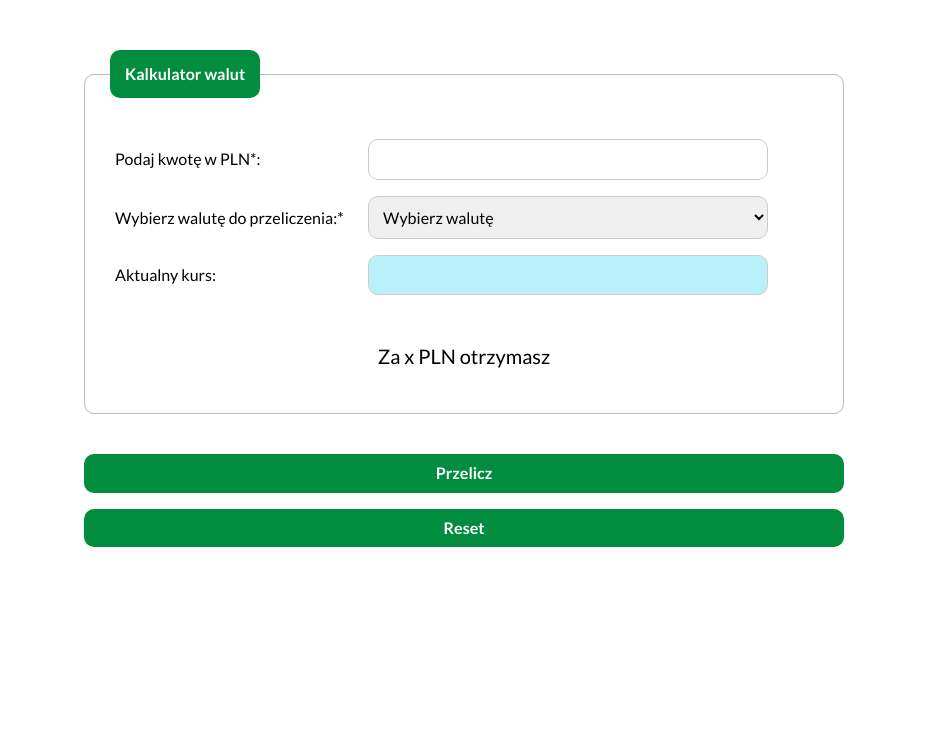
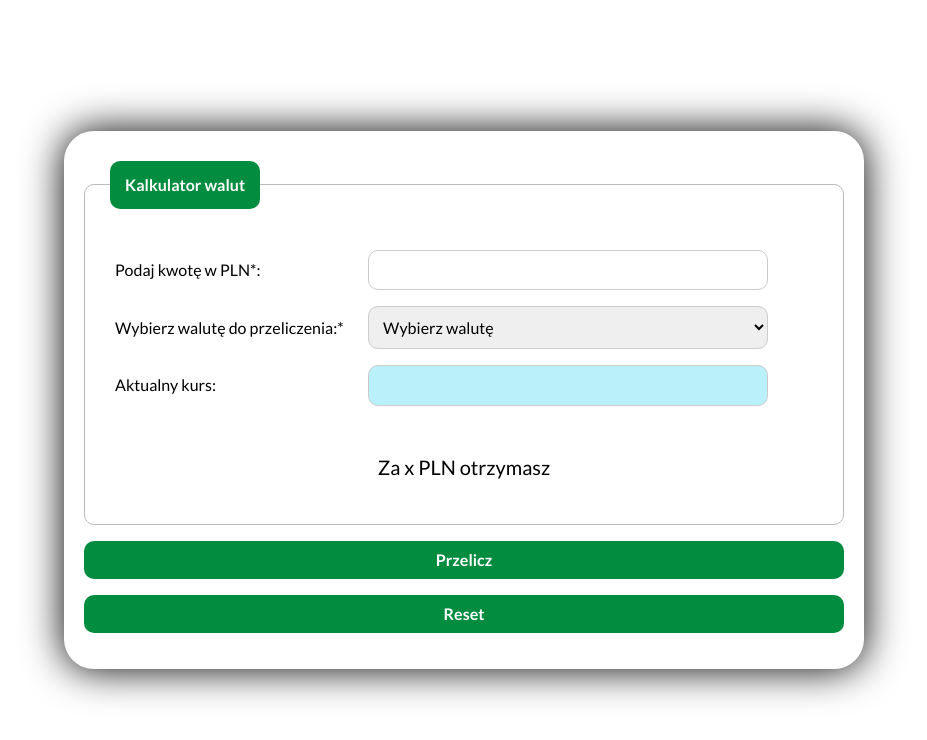
Before and after one commit to GrzegorzDidyk/CURRENCY-CONVERTER, a plain HTML site: page index.html in a window 1280 px wide. Shown: the whole page, without its empty margins (176-1103 px from the left). Drawn offline with nearby package versions, Linux system fonts and the light colour scheme.

Commit message:
background container edit

```diff
--- a/css/container.css
+++ b/css/container.css
@@ -1,5 +1,8 @@
 .container {
-    max-width: 800px;
-    margin: 50px auto 0;
-    padding: 0 20px;
+    flex-basis: 800px;
+    margin: 20px;
+    padding: 20px;
+    background-color: #fff;
+    border-radius: 30px;
+    box-shadow: 0 0 40px black;
 }
--- a/css/form.css
+++ b/css/form.css
@@ -2,8 +2,8 @@
     border: 1px solid #bbb;
     padding: 25px;
     border-radius: 10px;
-    margin: 40px 0;
-    background-color: #fff;
+    margin: 10px 0;
+
 }
 
 .form__legend {
--- a/css/style.css
+++ b/css/style.css
@@ -8,6 +8,10 @@ html {
 
 body {
     font-family: 'Lato', sans-serif;
+    display: flex;
+    align-items: center;
+    justify-content: center;
+    min-height: 100vh;
     background-image: url("../images/picture.jpg");
     background-size: cover;
     background-position: center;
```
